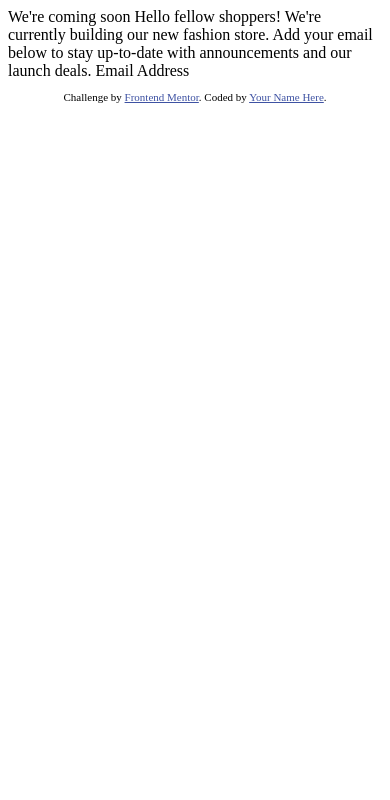
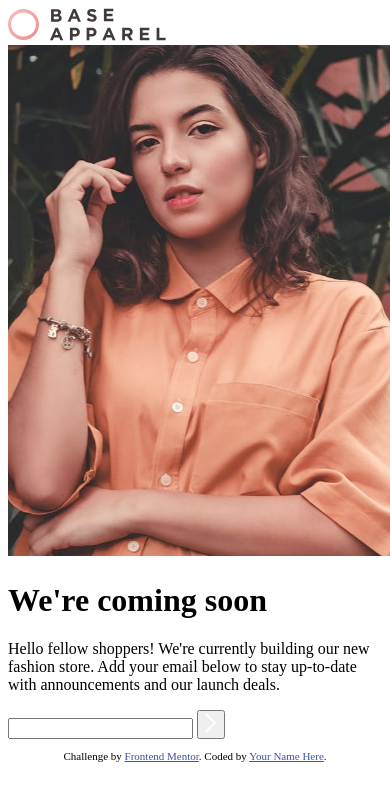
Before and after one commit to sayali-gad/base-Apparel-coming-soon-page, a plain HTML site: page index.html in a window 390 px wide. Drawn offline with Linux system fonts and the light colour scheme.

Commit message:
added html structure

```diff
--- a/index.html
+++ b/index.html
@@ -1,32 +1,61 @@
 <!DOCTYPE html>
 <html lang="en">
   <head>
-  <meta charset="UTF-8">
-  <meta name="viewport" content="width=device-width, initial-scale=1.0"> <!-- displays site properly based on user's device -->
+    <meta charset="UTF-8" />
+    <meta name="viewport" content="width=device-width, initial-scale=1.0" />
+    <!-- displays site properly based on user's device -->
 
-  <link rel="icon" type="image/png" sizes="32x32" href="./images/favicon-32x32.png">
+    <link
+      rel="icon"
+      type="image/png"
+      sizes="32x32"
+      href="./images/favicon-32x32.png"
+    />
 
     <title>Frontend Mentor | Base Apparel coming soon page</title>
 
     <!-- Feel free to remove these styles or customise in your own stylesheet 👍 -->
     <style>
-    .attribution { font-size: 11px; text-align: center; }
-    .attribution a { color: hsl(228, 45%, 44%); }
+      .attribution {
+        font-size: 11px;
+        text-align: center;
+      }
+      .attribution a {
+        color: hsl(228, 45%, 44%);
+      }
     </style>
   </head>
   <body>
+    <header>
+      <img src="images/logo.svg" alt="logo icon" />
+    </header>
+    <img
+      src="images/hero-mobile.jpg"
+      alt="hero image"
+      srcset="images/hero-mobile.jpg 375w, images/hero-desktop.jpg 610w"
+    />
+    <div>
+      <h1>We're coming soon</h1>
 
-  We're coming soon
+      <p>
+        Hello fellow shoppers! We're currently building our new fashion store.
+        Add your email below to stay up-to-date with announcements and our
+        launch deals.
+      </p>
 
-  Hello fellow shoppers! We're currently building our new fashion store.
-  Add your email below to stay up-to-date with announcements and our launch deals.
-
-  Email Address
-
+      <form>
+        <input type="email" name="email" id="email" />
+        <button type="submit">
+          <img src="images/icon-arrow.svg" alt="sumbit button" />
+        </button>
+      </form>
+    </div>
     <footer>
       <p class="attribution">
-      Challenge by <a href="https://www.frontendmentor.io?ref=challenge" target="_blank">Frontend Mentor</a>.
-      Coded by <a href="#">Your Name Here</a>.
+        Challenge by
+        <a href="https://www.frontendmentor.io?ref=challenge" target="_blank"
+          >Frontend Mentor</a
+        >. Coded by <a href="#">Your Name Here</a>.
       </p>
     </footer>
   </body>
```
Lines whose indentation alone changed are shown as unchanged.
